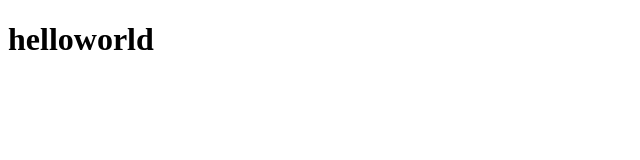
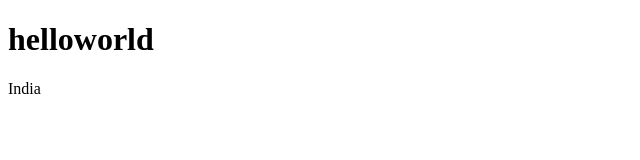
Before and after one commit to arun4006/practice-test, a plain HTML site: page index.html in a window 1280 px wide. Shown: the full height of the page, 0-640 px from the left. Drawn offline with Linux system fonts and the light colour scheme.

Commit message:
added from india

```diff
--- a/index.html
+++ b/index.html
@@ -2,5 +2,6 @@
 <html>
 <body>
 <h1>helloworld</h1>
+<p>India</p>
 </body>
 </html
```
